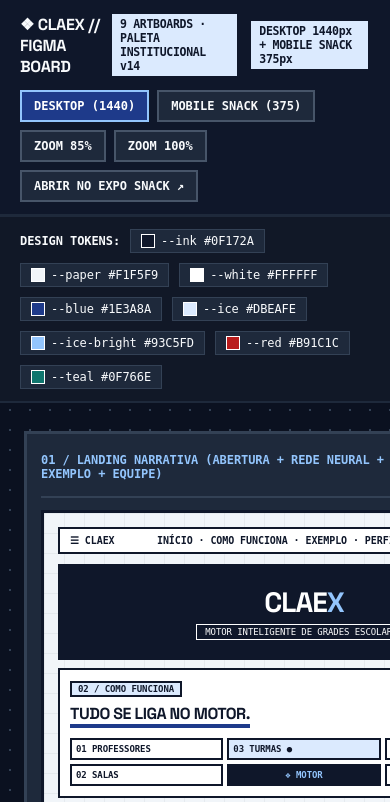
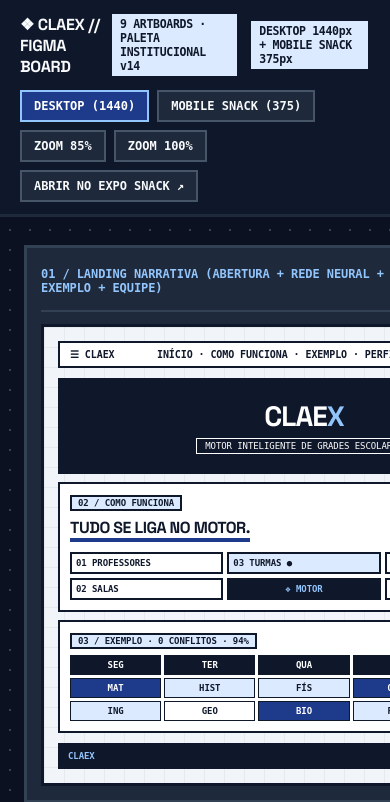
Before and after one commit to v1n1k4/00, a Spring Boot app: page /figma_canvas.html in a window 390 px wide; the page is wider, and only the part inside the window is pictured. Shown: the top 802 px of that part. Run offline with Spring Boot 4, Linux system fonts and the light colour scheme; some of the project's set-up classes (security, data sources, template engines, error pages and the like) are left out, and stand-ins take their place.

Commit message:
refactor(mobile-snack): remove tokens references and use src/styles/styles.js

```diff
--- a/lolooo-main/src/main/resources/static/figma_canvas.html
+++ b/lolooo-main/src/main/resources/static/figma_canvas.html
@@ -33,13 +33,6 @@
       cursor: pointer; text-decoration: none; text-transform: uppercase;
     }
     .fg-btn:hover, .fg-btn.on { background: var(--blue); border-color: var(--iceBright); color: #fff; }
-    .fg-tokens {
-      display: flex; gap: 10px; flex-wrap: wrap; align-items: center;
-      padding: 12px 20px; background: #111827; border-bottom: 2px solid #1E293B;
-      font-family: monospace; font-size: .75rem;
-    }
-    .sw { display: inline-flex; align-items: center; gap: 6px; background: #1E293B; padding: 4px 10px; border: 1px solid #334155; }
-    .sw i { width: 14px; height: 14px; display: inline-block; border: 1px solid #fff; }
 
     .fg-stage { padding: 28px 24px 80px; transform-origin: top left; }
     .fg-grid {
@@ -108,20 +101,8 @@
       <button class="fg-btn" id="btnMob" onclick="setMode('mobile')">Mobile Snack (375)</button>
       <button class="fg-btn" onclick="setZoom(0.85)">Zoom 85%</button>
       <button class="fg-btn" onclick="setZoom(1)">Zoom 100%</button>
-      <a class="fg-btn" href="https://snack.expo.dev/35Wlv_p3QjFLFs-t_h8c8" target="_blank" rel="noopener">Abrir no Expo Snack ↗</a>
+      <a class="fg-btn" href="https://snack.expo.dev/G-RPsJwgRYl_F98D2DTzl" target="_blank" rel="noopener">Abrir no Expo Snack ↗</a>
     </div>
-  </div>
-
-  <div class="fg-tokens">
-    <strong>DESIGN TOKENS:</strong>
-    <span class="sw"><i style="background:#0F172A"></i>--ink #0F172A</span>
-    <span class="sw"><i style="background:#F1F5F9"></i>--paper #F1F5F9</span>
-    <span class="sw"><i style="background:#FFFFFF"></i>--white #FFFFFF</span>
-    <span class="sw"><i style="background:#1E3A8A"></i>--blue #1E3A8A</span>
-    <span class="sw"><i style="background:#DBEAFE"></i>--ice #DBEAFE</span>
-    <span class="sw"><i style="background:#93C5FD"></i>--ice-bright #93C5FD</span>
-    <span class="sw"><i style="background:#B91C1C"></i>--red #B91C1C</span>
-    <span class="sw"><i style="background:#0F766E"></i>--teal #0F766E</span>
   </div>
 
   <div class="fg-stage" id="stage">
--- a/mobile-snack/App.js
+++ b/mobile-snack/App.js
@@ -1,7 +1,7 @@
 import React, { useState } from 'react';
 import { SafeAreaView, ScrollView, StatusBar } from 'react-native';
 
-import { C, st } from './src/theme/tokens';
+import { C, st } from './src/styles/styles';
 import { INITIAL_ROOMS } from './src/data/mockData';
 
 import Header from './src/components/Header';
@@ -23,7 +23,7 @@ import CadastroScreen from './src/screens/CadastroScreen';
    ├── App.js
    ├── package.json
    └── src/
-       ├── theme/tokens.js              (Paleta Institucional Brutalista + estilos)
+       ├── styles/styles.js              (Estilos gerais do aplicativo)
        ├── data/mockData.js             (9 páginas, nós neurais, salas, grade, equipe)
        ├── components/
        │   ├── Header.js                (Cabeçalho, abas rápidas e drawer lateral)
--- a/mobile-snack/src/components/Footer.js
+++ b/mobile-snack/src/components/Footer.js
@@ -1,6 +1,6 @@
 import React from 'react';
 import { View, Text, TouchableOpacity } from 'react-native';
-import { st } from '../theme/tokens';
+import { st } from '../styles/styles';
 
 export default function Footer({ go }) {
   return (
--- a/mobile-snack/src/components/Header.js
+++ b/mobile-snack/src/components/Header.js
@@ -1,6 +1,6 @@
 import React from 'react';
 import { View, Text, ScrollView, TouchableOpacity } from 'react-native';
-import { C, st } from '../theme/tokens';
+import { C, st } from '../styles/styles';
 import { PAGES } from '../data/mockData';
 
 export default function Header({ page, go, drawerOpen, setDrawerOpen }) {
--- a/mobile-snack/src/components/NeuralNode.js
+++ b/mobile-snack/src/components/NeuralNode.js
@@ -1,6 +1,6 @@
 import React from 'react';
 import { Text, TouchableOpacity } from 'react-native';
-import { C, st } from '../theme/tokens';
+import { C, st } from '../styles/styles';
 
 export default function NeuralNode({ item, active, done, onPress }) {
   return (
--- a/mobile-snack/src/components/Toast.js
+++ b/mobile-snack/src/components/Toast.js
@@ -1,6 +1,6 @@
 import React from 'react';
 import { View, Text } from 'react-native';
-import { C, st } from '../theme/tokens';
+import { C, st } from '../styles/styles';
 
 export default function Toast({ toast }) {
   if (!toast) return null;
--- a/mobile-snack/src/screens/CadastroScreen.js
+++ b/mobile-snack/src/screens/CadastroScreen.js
@@ -1,6 +1,6 @@
 import React, { useState } from 'react';
 import { View, Text, TouchableOpacity, TextInput } from 'react-native';
-import { C, st } from '../theme/tokens';
+import { C, st } from '../styles/styles';
 
 export default function CadastroScreen({ go, notify }) {
   const [nome, setNome] = useState('');
--- a/mobile-snack/src/screens/CadastrosScreen.js
+++ b/mobile-snack/src/screens/CadastrosScreen.js
@@ -1,6 +1,6 @@
 import React, { useState } from 'react';
 import { View, Text, TouchableOpacity } from 'react-native';
-import { C, st } from '../theme/tokens';
+import { C, st } from '../styles/styles';
 import { INITIAL_USERS } from '../data/mockData';
 
 export default function CadastrosScreen({ notify }) {
--- a/mobile-snack/src/screens/ConfigSalaScreen.js
+++ b/mobile-snack/src/screens/ConfigSalaScreen.js
@@ -1,6 +1,6 @@
 import React, { useState } from 'react';
 import { View, Text, TouchableOpacity, TextInput } from 'react-native';
-import { st } from '../theme/tokens';
+import { st } from '../styles/styles';
 
 export default function ConfigSalaScreen({ room, notify, go }) {
   const [inicio, setInicio] = useState(room.inicio);
--- a/mobile-snack/src/screens/GradeScreen.js
+++ b/mobile-snack/src/screens/GradeScreen.js
@@ -1,6 +1,6 @@
 import React, { useState } from 'react';
 import { View, Text, TouchableOpacity, TextInput } from 'react-native';
-import { C, st } from '../theme/tokens';
+import { C, st } from '../styles/styles';
 import { TIMETABLE } from '../data/mockData';
 
 export default function GradeScreen({ room, notify, go }) {
--- a/mobile-snack/src/screens/LandingScreen.js
+++ b/mobile-snack/src/screens/LandingScreen.js
@@ -1,6 +1,6 @@
 import React, { useState, useEffect, useRef } from 'react';
 import { View, Text, TouchableOpacity, Animated, Easing } from 'react-native';
-import { C, st } from '../theme/tokens';
+import { C, st } from '../styles/styles';
 import { NEURAL_STEPS, TIMETABLE, TEAM } from '../data/mockData';
 import NeuralNode from '../components/NeuralNode';
 
--- a/mobile-snack/src/screens/ListarSalaScreen.js
+++ b/mobile-snack/src/screens/ListarSalaScreen.js
@@ -1,6 +1,6 @@
 import React from 'react';
 import { View, Text, TouchableOpacity } from 'react-native';
-import { st } from '../theme/tokens';
+import { st } from '../styles/styles';
 
 export default function ListarSalaScreen({ rooms, go }) {
   return (
--- a/mobile-snack/src/screens/LoginScreen.js
+++ b/mobile-snack/src/screens/LoginScreen.js
@@ -1,6 +1,6 @@
 import React, { useState } from 'react';
 import { View, Text, TouchableOpacity, TextInput } from 'react-native';
-import { C, st } from '../theme/tokens';
+import { C, st } from '../styles/styles';
 
 export default function LoginScreen({ go, notify }) {
   const [user, setUser] = useState('');
--- a/mobile-snack/src/screens/NovaSalaScreen.js
+++ b/mobile-snack/src/screens/NovaSalaScreen.js
@@ -1,6 +1,6 @@
 import React, { useState } from 'react';
 import { View, Text, TouchableOpacity, TextInput } from 'react-native';
-import { C, st } from '../theme/tokens';
+import { C, st } from '../styles/styles';
 
 export default function NovaSalaScreen({ rooms, setRooms, go, notify }) {
   const [nome, setNome] = useState('');
--- a/mobile-snack/src/screens/ProfessorScreen.js
+++ b/mobile-snack/src/screens/ProfessorScreen.js
@@ -1,6 +1,6 @@
 import React, { useState } from 'react';
 import { View, Text, TouchableOpacity } from 'react-native';
-import { C, st } from '../theme/tokens';
+import { C, st } from '../styles/styles';
 
 export default function ProfessorScreen({ notify }) {
   const days = ['SEG', 'TER', 'QUA', 'QUI', 'SEX'];
```
Also changed, not shown: mobile-snack/README.md, mobile-snack/src/styles/styles.js (renamed from mobile-snack/src/theme/tokens.js).
